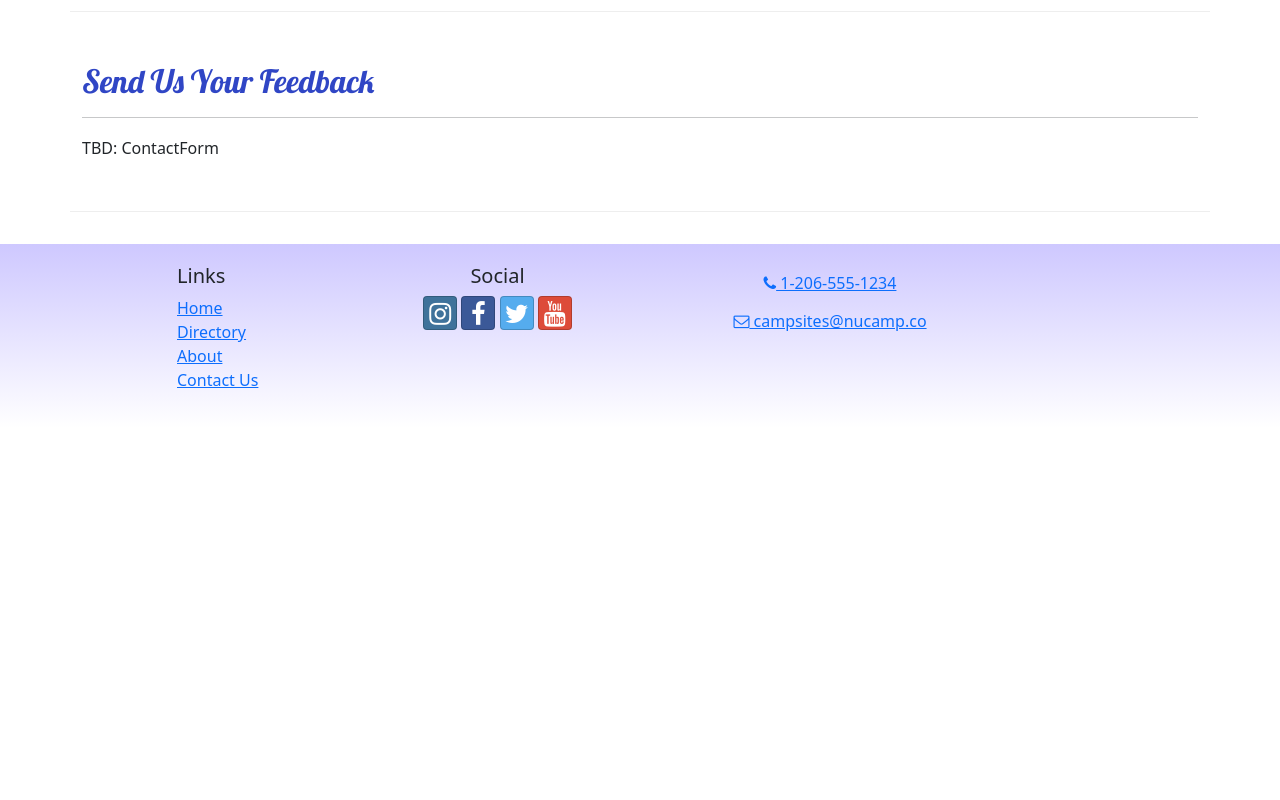
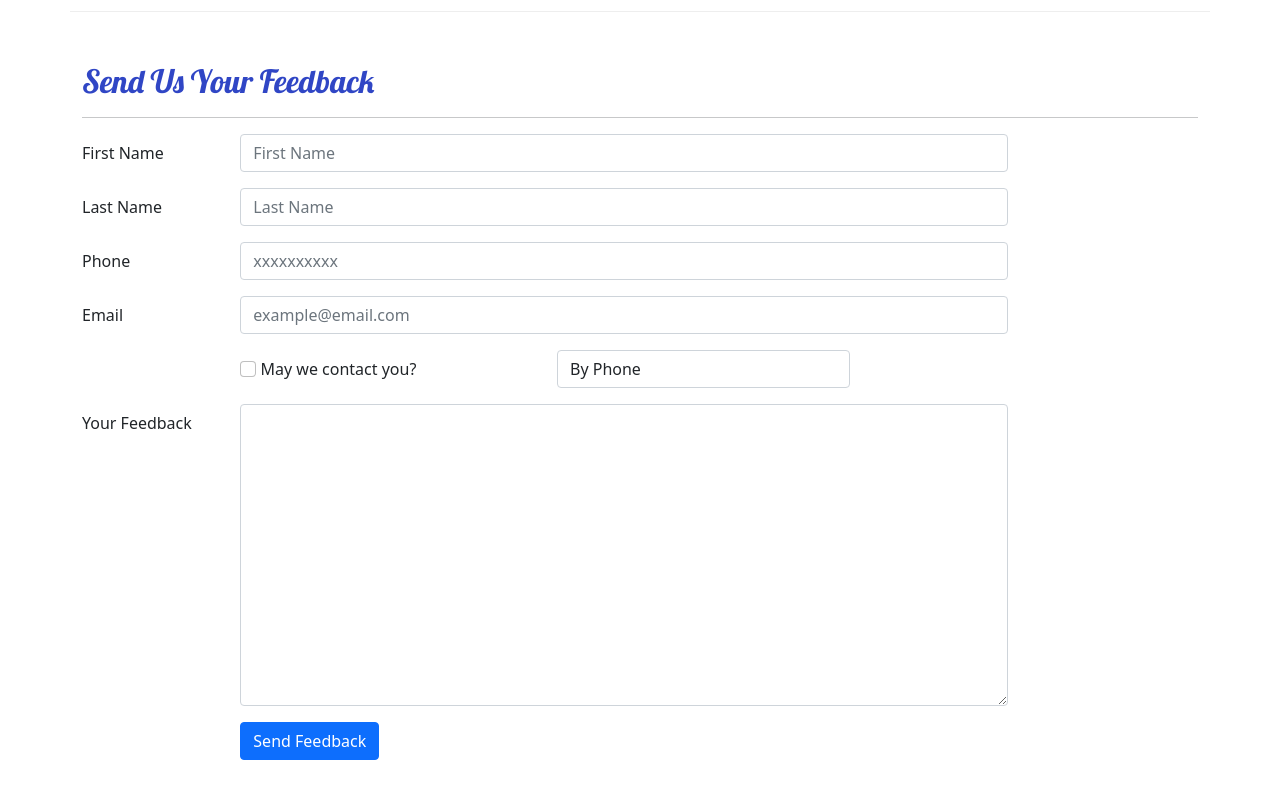
Before and after one commit to ravenius3/nucampsite_react, a React (Create React App) app: page /contact in a window 1280 px wide. Shown: the part 480-1280 px from the top of the page. Before the commit the page ends 908 px from the top, so only its background shows below. Built offline with nearby package versions, Linux system fonts and the light colour scheme.

Commit message:
added form validation

```diff
--- /dev/null
+++ b/src/components/ContactForm.js
@@ -0,0 +1,133 @@
+import { Button, Label, Col, FormGroup } from 'reactstrap';
+import { Formik, Field, Form, ErrorMessage } from 'formik';
+import { validateContactForm } from '../utils/validateContactForm';
+
+const ContactForm = () => {
+    const handleSubmit = (values, { resetForm }) => {
+        console.log(`Form values: ${values}`);
+        console.log(`In JSON format: ${JSON.stringify(values)}`)
+        resetForm();
+    }
+
+    return (
+        <Formik
+            initialValues={{
+                firstName: '',
+                lastName: '',
+                phoneNum: '',
+                email: '',
+                agree: false,
+                contactType: 'By Phone',
+                feedback: ''
+            }}
+            onSubmit={handleSubmit}
+            validate={validateContactForm}
+        >
+            <Form>
+                <FormGroup row>
+                    <Label htmlFor='firstName' md='2'>
+                        First Name
+                    </Label>
+                    <Col md='10'>
+                        <Field
+                            name='firstName'
+                            placeholder='First Name'
+                            className='form-control'
+                        />
+                        <ErrorMessage name='firstName'>
+                            {(msg) => <p className='text-danger'>{msg}</p>}
+                        </ErrorMessage>
+                    </Col>
+                </FormGroup>
+                <FormGroup row>
+                    <Label htmlFor='lastName' md='2'>
+                        Last Name
+                    </Label>
+                    <Col md='10'>
+                        <Field
+                            name='lastName'
+                            placeholder='Last Name'
+                            className='form-control'
+                        />
+                        <ErrorMessage name='lastName'>
+                            {(msg) => <p className='text-danger'>{msg}</p>}
+                        </ErrorMessage>
+                    </Col>
+                </FormGroup>
+                <FormGroup row>
+                    <Label htmlFor='phoneNum' md='2'>
+                        Phone
+                    </Label>
+                    <Col md='10'>
+                        <Field
+                            name='phoneNum'
+                            placeholder='xxxxxxxxxx'
+                            className='form-control'
+                        />
+                        <ErrorMessage name='phoneNum'>
+                            {(msg) => <p className='text-danger'>{msg}</p>}
+                        </ErrorMessage>
+                    </Col>
+                </FormGroup>
+                <FormGroup row>
+                    <Label htmlFor='email' md='2'>
+                        Email
+                    </Label>
+                    <Col md='10'>
+                        <Field
+                            name='email'
+                            placeholder='example@email.com'
+                            type='email'
+                            className='form-control'
+                        />
+                        <ErrorMessage name='email'>
+                            {(msg) => <p className='text-danger'>{msg}</p>}
+                        </ErrorMessage>
+                    </Col>
+                </FormGroup>
+                <FormGroup row>
+                    <Label check md={{size: 4, offset: 2}}>
+                        <Field
+                            name='agree'
+                            type='checkbox'
+                            className='form-check-input'
+                        />{' '}
+                        May we contact you?
+                    </Label>
+                    <Col md='4'>
+                        <Field
+                            name='contactType'
+                            as='select'
+                            className='form-control'
+                        >
+                            <option>By Phone</option>
+                            <option>By Email</option>
+                        </Field>
+                    </Col>
+                </FormGroup>
+                <FormGroup row>
+                    <Label htmlFor='feedback' md='2'>
+                        Your Feedback
+                    </Label>
+                    <Col md='10'>
+                        <Field
+                            name='feedback'
+                            as='textarea'
+                            rows='12'
+                            className='form-control'
+                        />
+                    </Col>
+                </FormGroup>
+                <FormGroup row>
+                    <Col md={{size: 10, offset: 2}}>
+                        <Button type='submit' color='primary'>
+                            Send Feedback
+                        </Button>
+                    </Col>
+                </FormGroup>
+            </Form>
+        </Formik>
+    )
+}
+
+export default ContactForm;
--- a/src/pages/ContactPage.js
+++ b/src/pages/ContactPage.js
@@ -1,5 +1,6 @@
 import { Col, Container, Row } from 'reactstrap';
 import SubHeader from '../components/SubHeader';
+import ContactForm from '../components/ContactForm';
 
 const ContactPage = () => {
     return (
@@ -40,7 +41,7 @@
                     <hr />
                 </Col>
                 <Col md='10'>
-                    TBD: ContactForm
+                    <ContactForm />
                 </Col>
             </Row>
         </Container>
--- /dev/null
+++ b/src/utils/validateContactForm.js
@@ -0,0 +1,32 @@
+export const validateContactForm = (values) => {
+    const errors = {};
+    const reg = /^\d+$/;
+
+    if(!values.firstName) {
+        errors.firstName = 'Required';
+    } else if (values.firstName.length < 2) {
+        errors.firstName='Your first name must be at least 2 characters.';
+    } else if (values.firstName.length > 15) {
+        errors.firstName = 'Your first name must be 15 characters or less.';
+    }
+
+    if(!values.lastName) {
+        errors.lastName = 'Required';
+    } else if (values.lastName.length < 2) {
+        errors.lastName='Your last name must be at least 2 characters.';
+    } else if (values.lastName.length > 15) {
+        errors.lastName = 'Your last name must be 15 characters or less.';
+    }
+
+    if (!reg.test(values.phoneNum)) {
+        errors.phoneNum = 'The phone number should contain only numbers.';
+    } else if (values.phoneNum.length < 10) {
+        errors.phoneNum = 'Your phone number should contain 10 digits'
+    }
+
+    if (!values.email.includes('@')) {
+        errors.email = 'Your email address should contain at least one @ symbol.';
+    }
+
+    return errors
+ }
```
